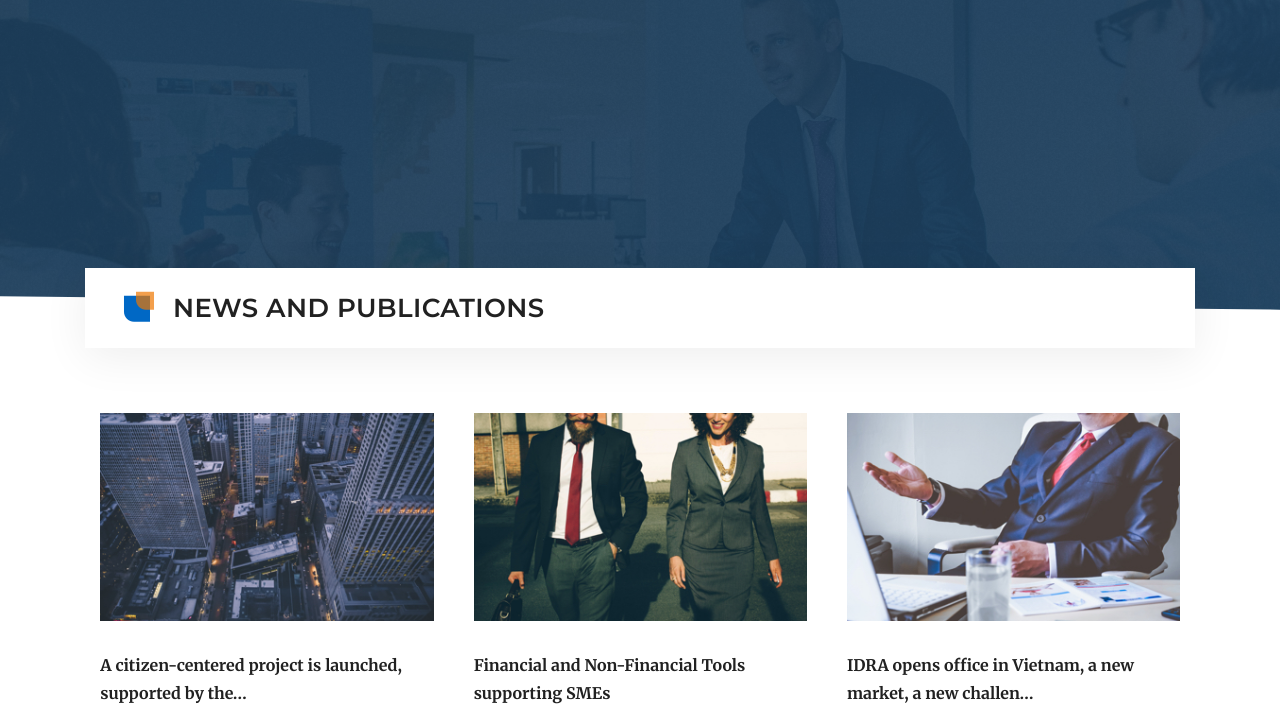
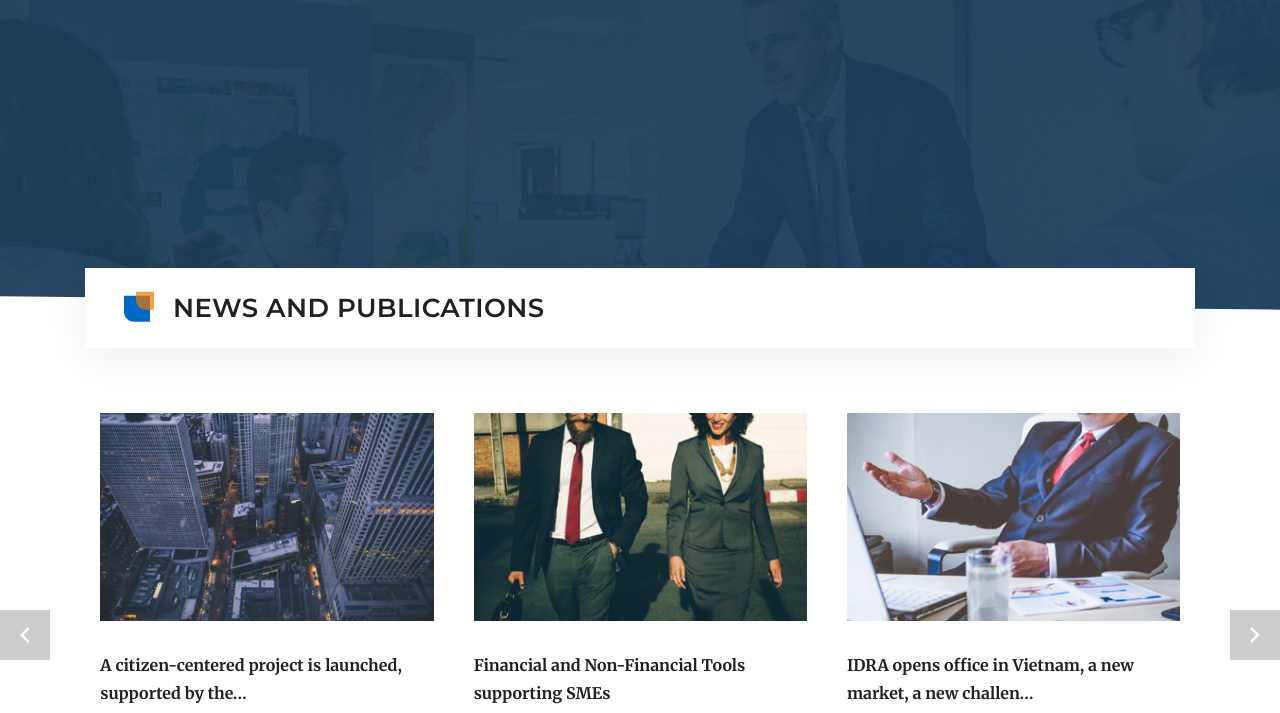
Before and after one commit to FlowFinSol/flow_idra_website, a plain HTML site: page news-and-publications.html in a window 1280 px wide. Shown: the part 87-800 px from the top of the page. Drawn offline with Linux system fonts and the light colour scheme; files whose address does not match are found by name.

Commit message:
update button in carousel

```diff
--- a/assets/scss/main/_new-publications.scss
+++ b/assets/scss/main/_new-publications.scss
@@ -70,6 +70,36 @@
       height: 580px;
     }
   }
+  .carousel-nav {
+    position: absolute;
+    width: 100%;
+    top: 50%;
+    display: flex;
+    justify-content: space-between;
+    z-index: 1;
+    .carousel-nav-prev, .carousel-nav-next {
+      background-color: rgba(255, 255, 255, 0.2);
+      width: 50px;
+      height: 50px;
+      display: flex;
+      justify-content: center;
+      align-items: center;
+      color: white;
+      cursor: pointer;
+      transition: all .2s ease-in-out;
+      &:hover {
+        background-color: rgba(255, 255, 255, 0.3);
+      }
+      &:active {
+        background-color: rgba(255, 255, 255, 0.5);
+      }
+    }
+  }
+  @include breakpoint($bs-lg) {
+    .carousel-nav {
+      display: none;
+    }
+  }
 }
 .owl-theme {
   .owl-nav {
--- a/assets/scss/news-and-publications/_news-and-publications.scss
+++ b/assets/scss/news-and-publications/_news-and-publications.scss
@@ -16,6 +16,7 @@
   }
 }
 .news-detail {
+  position: relative;
   padding: 100px 0;
   p {
     color: #212121;
@@ -53,7 +54,38 @@
       padding-bottom: 0;
     }
   }
+  .carousel-nav {
+    position: absolute;
+    width: 100%;
+    top: 40%;
+    display: flex;
+    justify-content: space-between;
+    z-index: 1;
+    .carousel-nav-prev, .carousel-nav-next {
+      background-color: rgba(0, 0, 0, 0.2);
+      width: 50px;
+      height: 50px;
+      display: flex;
+      justify-content: center;
+      align-items: center;
+      color: white;
+      cursor: pointer;
+      transition: all .2s ease-in-out;
+      &:hover {
+        background-color: rgba(0, 0, 0, 0.3);
+      }
+      &:active {
+        background-color: rgba(0, 0, 0, 0.5);
+      }
+    }
+  }
+  @include breakpoint($bs-lg) {
+    .carousel-nav {
+      display: none;
+    }
+  }
 }
+
 .pagination {
   justify-content: center;
   li {
--- a/news-and-publications.html
+++ b/news-and-publications.html
@@ -46,6 +46,14 @@
     </div>
   </div>
   <div class="news-detail">
+    <div class="carousel-nav">
+      <div class="carousel-nav-prev">
+        <span class="fi-back-arrow-icon"></span>
+      </div>
+      <div class="carousel-nav-next">
+        <span class="fi-next-arrow-icon"></span>
+      </div>
+    </div>
     <div class="container">
       <div class="slide">
       <div class="row">
@@ -114,7 +122,9 @@
       </div>
     </div>
     </div>
-    <hr />
+  </div>
+  <hr />
+  <div class="news-detail">
   <div class="list-news">
     <div class="container">
       <div class="row">
@@ -213,13 +223,14 @@
 <script src="assets/js/vendors/main.js"></script>
 <script>
 $(document).ready(function() {
-  $('.owl-carousel').owlCarousel({
+  const owl = $('.owl-carousel')
+  owl.owlCarousel({
     loop: true,
     margin: 10,
     // navText: ['<img src="assets/img/icon/back-arrow.svg" alt=""/>','<img src="assets/img/icon/next-arrow.svg" alt=""/>'],
     loop: true,
     autoplay:true,
-    autoplayTimeout:1000,
+    autoplayTimeout: 3000,
     autoplayHoverPause:true,
     responsiveClass: true,
     responsive: {
@@ -240,6 +251,12 @@ $(document).ready(function() {
       }
     }
   })
+  $('.carousel-nav-next').click(function() {
+    owl.trigger('next.owl.carousel');
+  })
+  $('.carousel-nav-prev').click(function() {
+    owl.trigger('prev.owl.carousel');
+  })
 })
 </script>
 </body>
```
Also changed, not shown: index.html (+20 -4 lines), assets/css/main.min.css.
